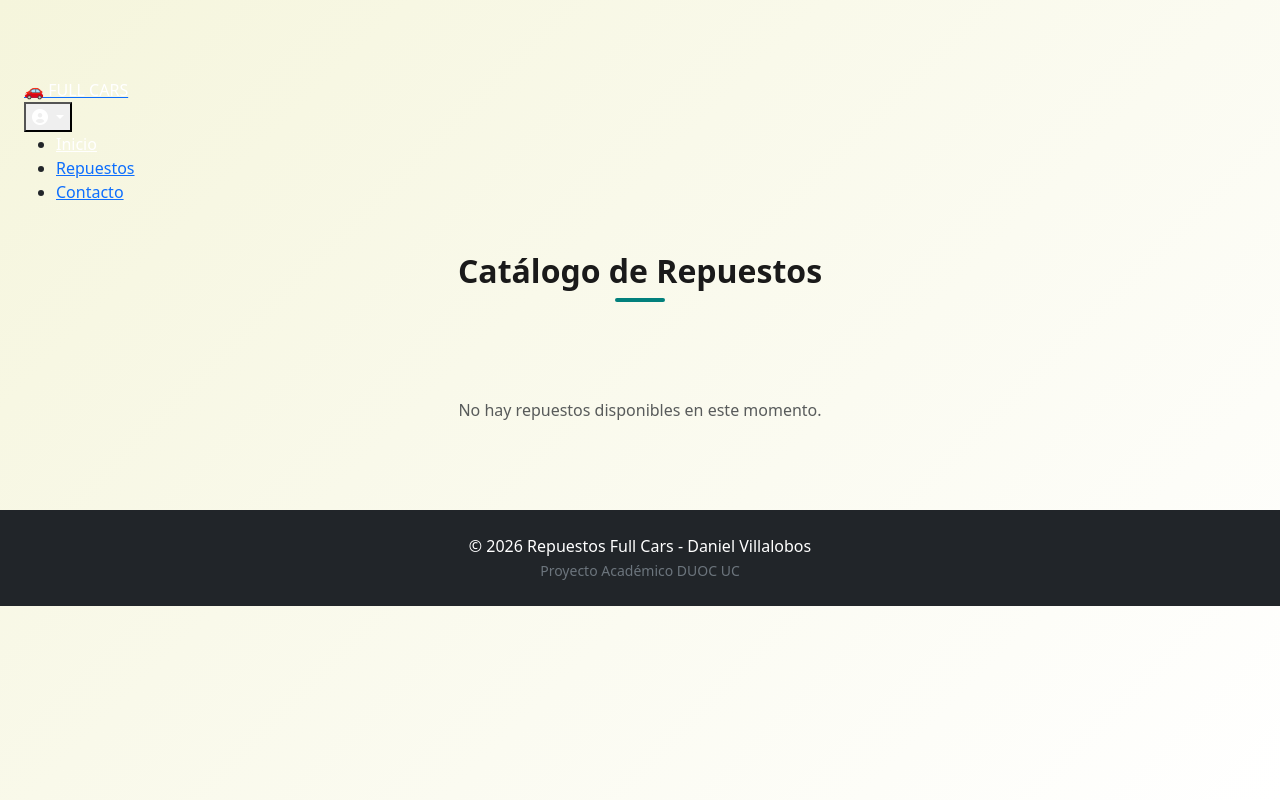
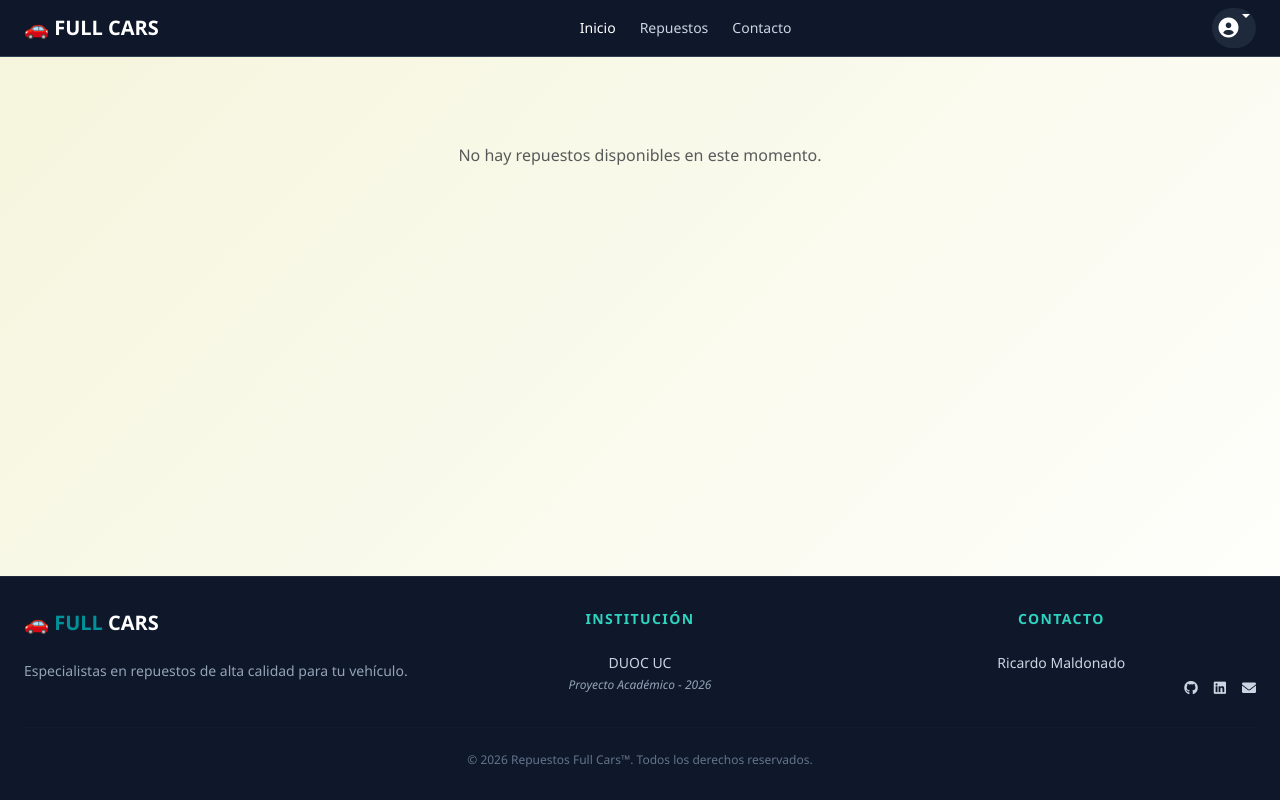
Before and after one commit to DanielVillalo/MA_TPY1101_Seccion001D_Grupo01, a Django app: page / in a window 1280 px wide. Run offline with Django 5.2, Linux system fonts and the light colour scheme; data that the repository does not hold is empty; some libraries are stand-ins or nearby versions.

Commit message:
navbar y footer v1

```diff
--- a/Producto/repuestosfullcars/templates/base.html
+++ b/Producto/repuestosfullcars/templates/base.html
@@ -5,12 +5,14 @@
     <meta charset="UTF-8">
     <meta name="viewport" content="width=device-width, initial-scale=1.0">
     <title>{% block title %}Full Cars{% endblock %}</title>
-    <!-- Bootstrap y FontAwesome -->
+
+    <script src="https://cdn.tailwindcss.com"></script>
+
     <link href="https://cdn.jsdelivr.net/npm/bootstrap@5.3.0/dist/css/bootstrap.min.css" rel="stylesheet">
+
     <link rel="stylesheet" href="https://cdnjs.cloudflare.com/ajax/libs/font-awesome/6.0.0/css/all.min.css">
 
     <style>
-        /* Variables Globales basadas en tu CSS */
         :root {
             --primary-teal: #02807c;
             --secondary-teal: #009199;
@@ -18,20 +20,23 @@
             --white: #ffffff;
         }
 
-        /* Animaciones que nos diste */
-        @keyframes fadeIn { from { opacity: 0; transform: translateY(20px); } to { opacity: 1; transform: translateY(0); } }
+        @keyframes fadeIn {
+            from { opacity: 0; transform: translateY(20px); }
+            to { opacity: 1; transform: translateY(0); }
+        }
 
         body {
             background: linear-gradient(135deg, var(--cream-bg) 0%, var(--white) 100%);
             min-height: 100vh;
-            padding-top: 70px; /* Espacio para el navbar fijo */
             margin: 0;
+            padding: 0; /* Cambiamos padding-top por margen en el main */
+            font-family: 'Segoe UI', Tahoma, Geneva, Verdana, sans-serif;
+            overflow-x: hidden; /* Evita scroll horizontal accidental */
         }
 
-        /* Estilo unificado para botones */
         .btn-custom {
             background: linear-gradient(135deg, var(--primary-teal) 0%, var(--secondary-teal) 100%);
-            color: white;
+            color: white !important;
             border: none;
             border-radius: 12px;
             font-weight: 600;
@@ -42,22 +47,29 @@
         .btn-custom:hover {
             transform: translateY(-2px);
             box-shadow: 0 6px 20px rgba(2, 128, 124, 0.5);
-            color: white;
         }
 
-        /* Cards con estilo consistente */
         .custom-card {
             border-radius: 20px;
             border: none;
             box-shadow: 0 8px 32px rgba(0,0,0,0.05);
             animation: fadeIn 0.6s ease-in;
+            background-color: white;
         }
+
+        a { text-decoration: none !important; }
+
+        footer {
+            width: 100% !important;
+            margin: 0 !important;
+        }
+
     </style>
 </head>
-<body>
+<body class="flex flex-col min-h-screen">
     {% include 'navbar.html' %}
 
-    <main class="container my-4">
+    <main class="container my-4 flex-grow">
         {% block content %}{% endblock %}
     </main>
 
--- a/Producto/repuestosfullcars/templates/footer.html
+++ b/Producto/repuestosfullcars/templates/footer.html
@@ -1,6 +1,30 @@
-<footer class="bg-dark text-white py-4 mt-auto">
-    <div class="container text-center">
-        <p class="mb-0">&copy; 2026 Repuestos Full Cars - Daniel Villalobos</p>
-        <small class="text-secondary">Proyecto Académico DUOC UC</small>
+<footer class="bg-slate-900 text-white border-t border-slate-800 mt-auto w-full">
+    <div class="max-w-screen-xl mx-auto py-8 px-4">
+        <div class="grid grid-cols-1 md:grid-cols-3 gap-8 mb-8">
+            <div class="col-span-1">
+                <div class="flex items-center space-x-2 mb-4">
+                    <span class="text-xl font-bold text-white">🚗 <span style="color: #009199;">FULL</span> CARS</span>
+                </div>
+                <p class="text-slate-400 text-sm">Especialistas en repuestos de alta calidad para tu vehículo.</p>
+            </div>
+            <div class="col-span-1 text-center md:text-left">
+                <h2 class="text-sm font-semibold text-teal-400 uppercase tracking-widest mb-4">Institución</h2>
+                <p class="text-slate-300 text-sm">DUOC UC</p>
+                <p class="text-slate-400 text-xs mt-1 italic">Proyecto Académico - 2026</p>
+            </div>
+            <div class="col-span-1 text-center md:text-right">
+                <h2 class="text-sm font-semibold text-teal-400 uppercase tracking-widest mb-4">Contacto</h2>
+                <div class="text-sm text-slate-300">
+                    <p>Ricardo Maldonado</p>
+                    <div class="flex justify-center md:justify-end space-x-4 mt-2">
+                        <i class="fab fa-github"></i> <i class="fab fa-linkedin"></i> <i class="fas fa-envelope"></i>
+                    </div>
+                </div>
+            </div>
+        </div>
+        <hr class="border-slate-800 my-4">
+        <div class="text-center text-xs text-slate-500">
+            © 2026 Repuestos Full Cars™. Todos los derechos reservados.
+        </div>
     </div>
 </footer>
```
Also changed, not shown: Producto/repuestosfullcars/static/css/login.css (+48 -29 lines), Producto/repuestosfullcars/templates/usuarios/login.html (+45 -20 lines).
